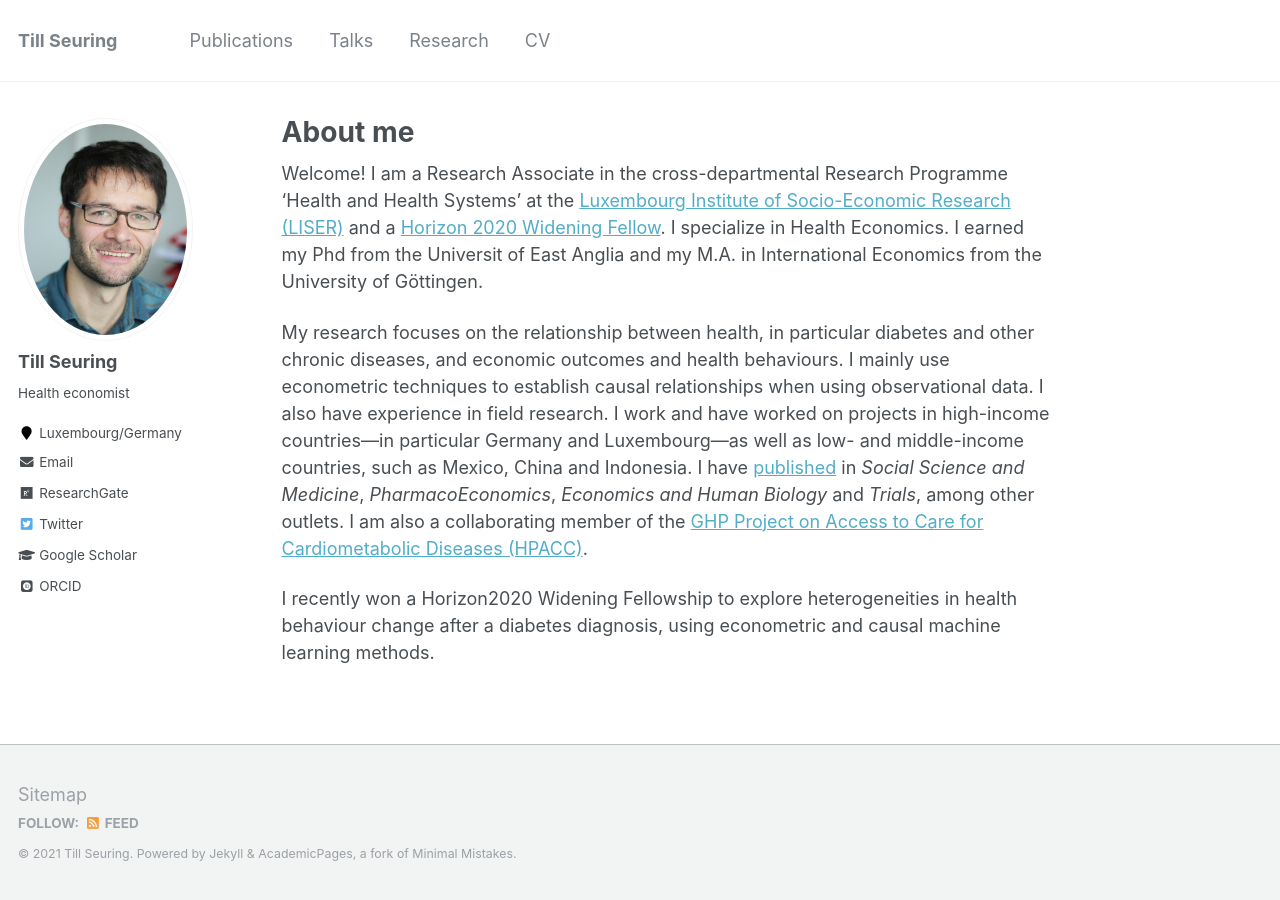
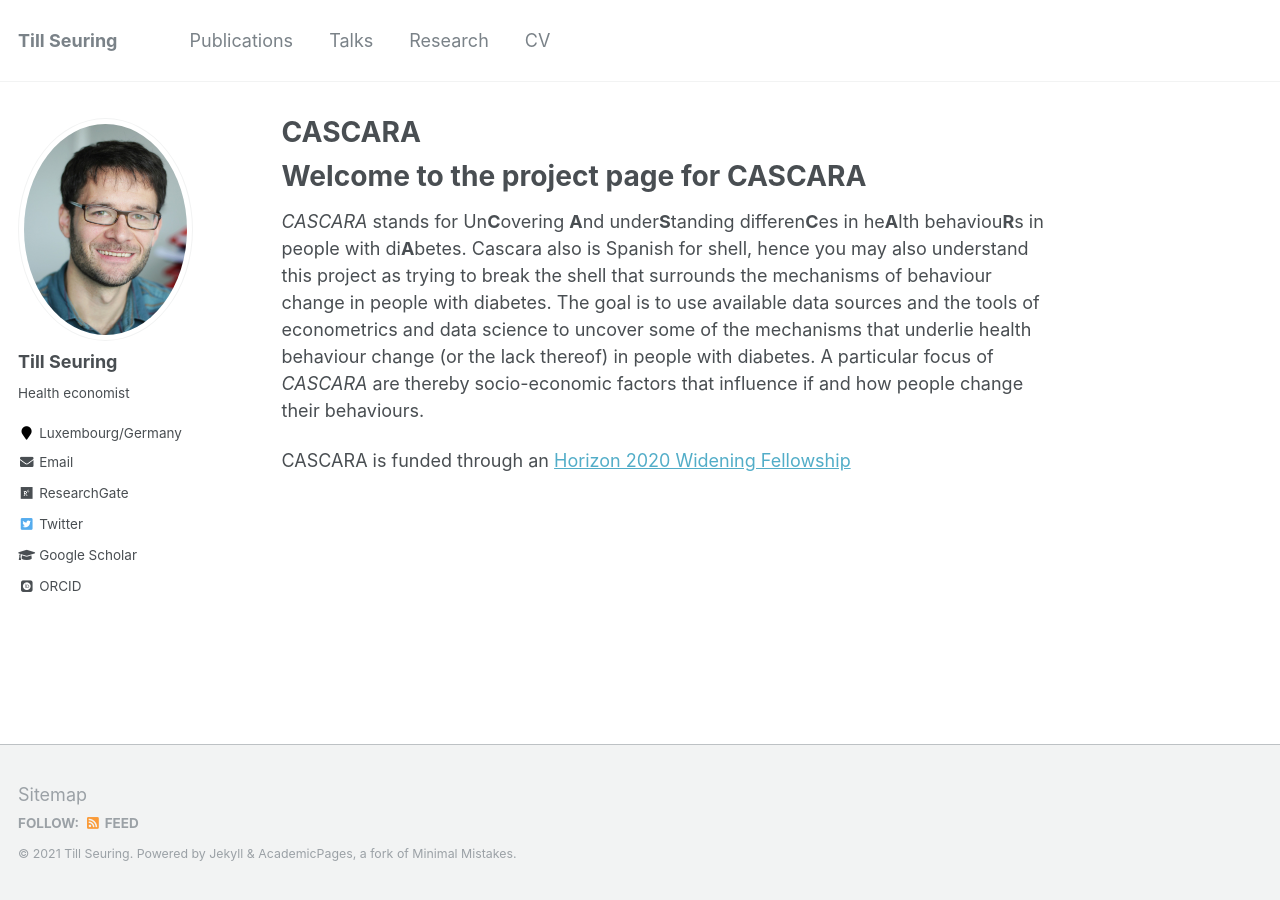
Before and after one commit to tillbo/CASCARA, a Jekyll site: the page built from _pages/about.md, in a window 1280 px wide. Built offline with Jekyll 4.4.1, drawn with Linux system fonts in a browser that asks for light colours; some web fonts are replaced.

Commit message:
updated about me site

```diff
--- a/_pages/about.md
+++ b/_pages/about.md
@@ -1,20 +1,20 @@
 ---
 permalink: /
-title: "About me"
-excerpt: "About me"
+title: "CASCARA"
+excerpt: "CASCARA"
 author_profile: true
 redirect_from:
   - /about/
   - /about.html
 ---
 
+# Welcome to the project page for CASCARA
 
-Welcome! I am a Research Associate in the cross-departmental Research Programme 'Health and Health Systems’  at the [Luxembourg Institute of Socio-Economic Research (LISER)](https://liser.elsevierpure.com/en/persons/till-seuring) and a [Horizon 2020 Widening Fellow](https://cordis.europa.eu/project/id/101038046/). I specialize in Health Economics. I earned my Phd from the Universit of East Anglia and my M.A. in International Economics from the University of Göttingen.
+*CASCARA* stands for Un**C**overing **A**nd under**S**tanding differen**C**es in he**A**lth behaviou**R**s in people with di**A**betes. Cascara also is Spanish for shell, hence you may also understand this project as trying to break the shell that surrounds the mechanisms of behaviour change in people with diabetes. The goal is to use available data sources and the tools of econometrics and data science to uncover some of the mechanisms that underlie health behaviour change (or the lack thereof) in people with diabetes. A particular focus of *CASCARA* are thereby socio-economic factors that influence if and how people change their behaviours.
+
+CASCARA is funded through an [Horizon 2020 Widening Fellowship](https://cordis.europa.eu/project/id/101038046/)
 
 
-My research focuses on the relationship between health, in particular diabetes and other chronic diseases, and economic outcomes and health behaviours. I mainly use econometric techniques to establish causal relationships when using observational data. I also have experience in field research. I work and have worked on projects in high-income countries—in particular Germany and Luxembourg—as well as low- and middle-income countries, such as Mexico, China and Indonesia. I have [published](https://tillseuring.github.io/publications) in *Social Science and Medicine*, *PharmacoEconomics*, *Economics and Human Biology* and *Trials*, among other outlets. I am also a collaborating member of the [GHP Project on Access to Care for Cardiometabolic Diseases (HPACC)](https://www.hsph.harvard.edu/global-health-and-population/ghp-project-on-access-to-care-for-cardiometabolic-diseases-hpacc/).
-
-I recently won a Horizon2020 Widening Fellowship to explore heterogeneities in health behaviour change after a diabetes diagnosis, using econometric and causal machine learning methods.
 
 <!---
 A data-driven personal website
```
